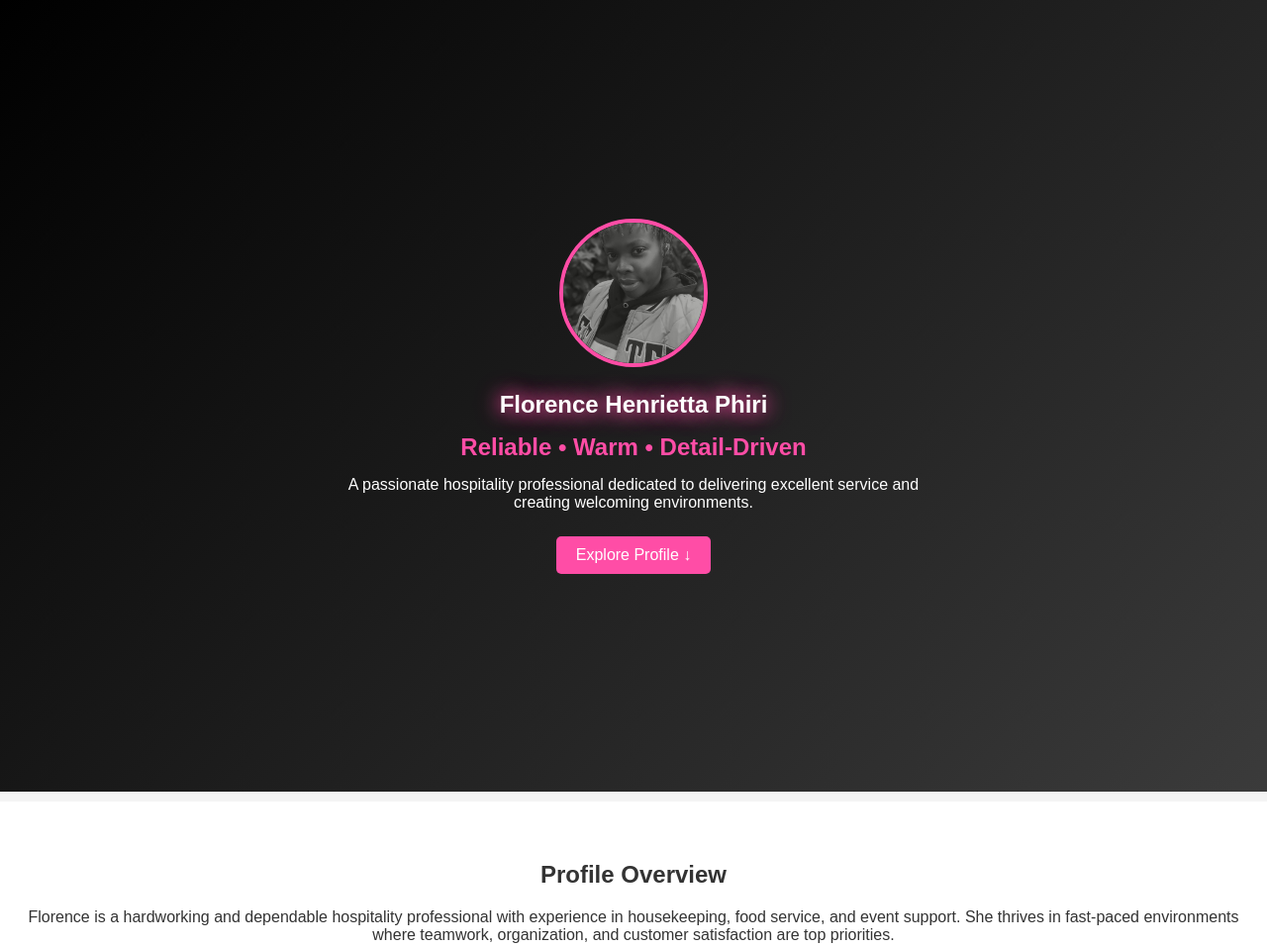
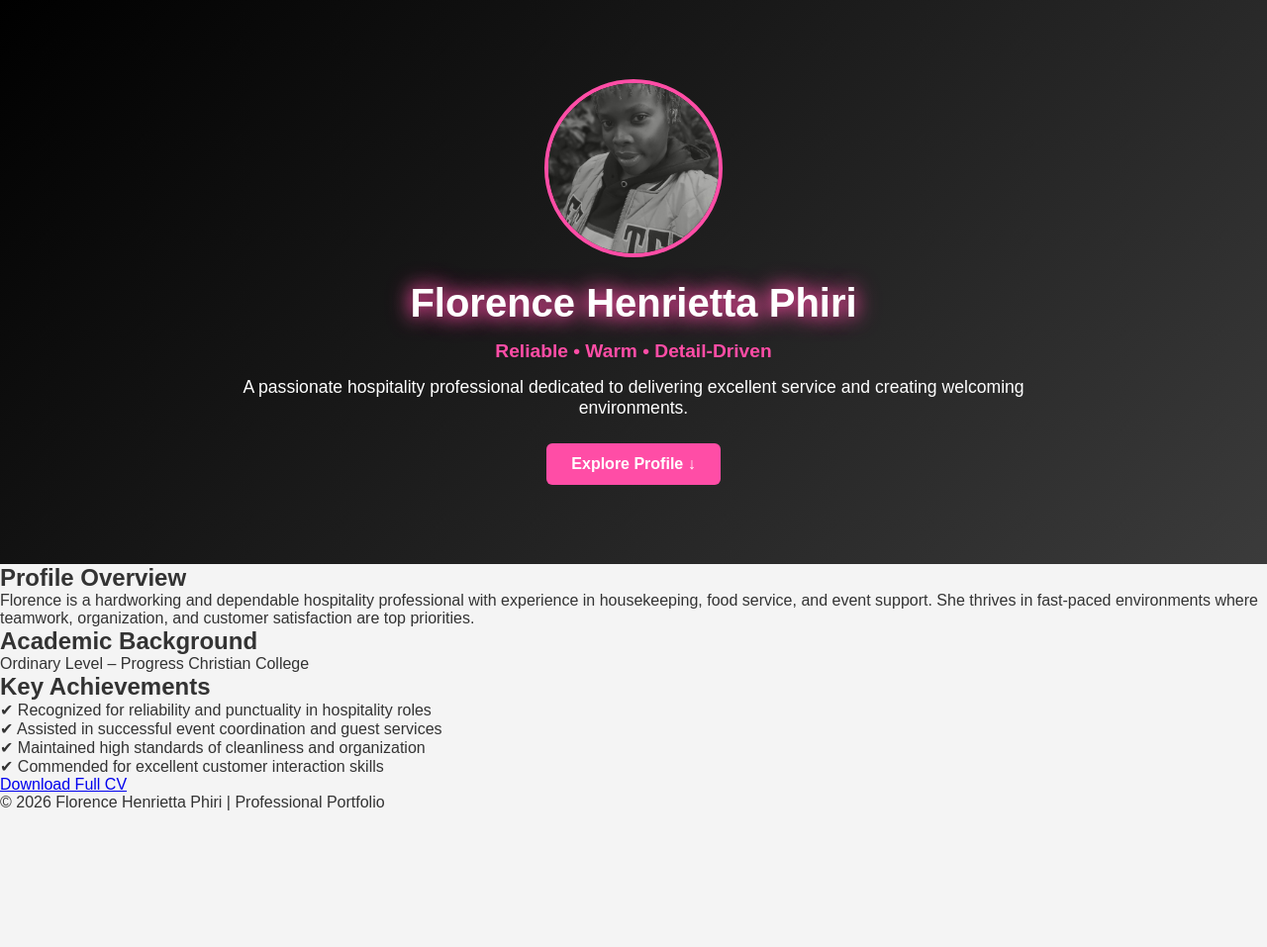
Before and after one commit to akatendekatsikirah-sys/Florence-, a plain HTML site: page index.html in a window 1280 px wide. Shown: the top 957 px of the page at 99% size. After the commit the page ends 820 px from the top, so only its background shows below. Drawn offline with Linux system fonts and the light colour scheme.

Commit message:
Update style.css

```diff
--- a/style.css
+++ b/style.css
@@ -12,23 +12,23 @@ body {
 
 /* HERO SECTION */
 .hero {
-    min-height: 100vh;
     background: linear-gradient(135deg, #000000, #3b3b3b);
     color: white;
     display: flex;
     justify-content: center;
     align-items: center;
     text-align: center;
-    padding: 20px;
+    padding: 80px 20px;   /* removed 100vh */
 }
 
 .hero-content {
-    max-width: 600px;
+    width: 100%;
+    max-width: 900px;   /* increased from 600px */
 }
 
 .profile-pic {
-    width: 150px;
-    height: 150px;
+    width: 180px;       /* slightly bigger */
+    height: 180px;
     border-radius: 50%;
     object-fit: cover;
     border: 4px solid #ff4da6;
@@ -52,66 +52,42 @@ body {
 .typing {
     margin: 15px 0;
     color: #ff4da6;
+    font-size: 1.2rem;
+}
+
+.hero-content h1 {
+    font-size: 2.5rem;
+    margin-bottom: 10px;
 }
 
 .hero-content p {
     margin-bottom: 25px;
+    font-size: 1.1rem;
 }
 
 .btn {
     display: inline-block;
-    padding: 10px 20px;
+    padding: 12px 25px;
     background: #ff4da6;
     color: white;
     text-decoration: none;
-    border-radius: 5px;
+    border-radius: 6px;
+    font-weight: bold;
+    transition: 0.3s ease;
 }
 
 .btn:hover {
     background: #e60073;
 }
 
-/* SECTIONS */
-section {
-    padding: 60px 20px;
-    text-align: center;
-    background: white;
-    margin-bottom: 10px;
-}
+/* MOBILE RESPONSIVENESS */
+@media (max-width: 768px) {
+    .hero-content h1 {
+        font-size: 2rem;
+    }
 
-h2 {
-    margin-bottom: 20px;
-}
-
-/* Achievements */
-.achievements ul {
-    list-style: none;
-    padding: 0;
-}
-
-.achievements li {
-    margin: 10px 0;
-}
-
-/* Download Button */
-.download-btn {
-    display: inline-block;
-    margin-top: 20px;
-    padding: 10px 20px;
-    background: black;
-    color: white;
-    text-decoration: none;
-    border-radius: 5px;
-}
-
-.download-btn:hover {
-    background: #333;
-}
-
-/* FOOTER */
-footer {
-    text-align: center;
-    padding: 15px;
-    background: #000;
-    color: white;
-}
+    .profile-pic {
+        width: 140px;
+        height: 140px;
+    }
+    }
```
